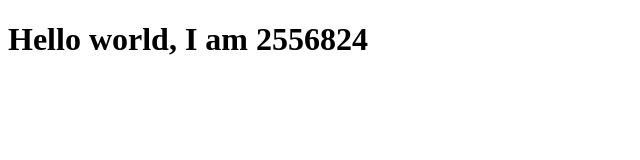
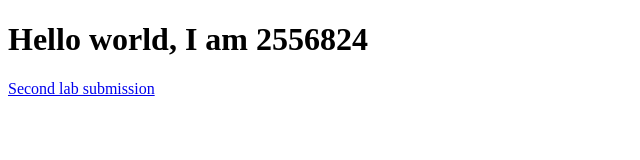
Before and after one commit to sedster/SD-2025, a plain HTML site: page index.html in a window 1280 px wide. Shown: the whole page, without its empty margins (0-640 px from the left). Drawn offline with Linux system fonts and the light colour scheme.

Commit message:
Link to second submission added

```diff
--- a/index.html
+++ b/index.html
@@ -2,5 +2,6 @@
 <html>
 <body>
     <h1>Hello world, I am 2556824</h1>
+    <a href="2556824-lab2.html">Second lab submission</a>
 </body>
 </html>
```
